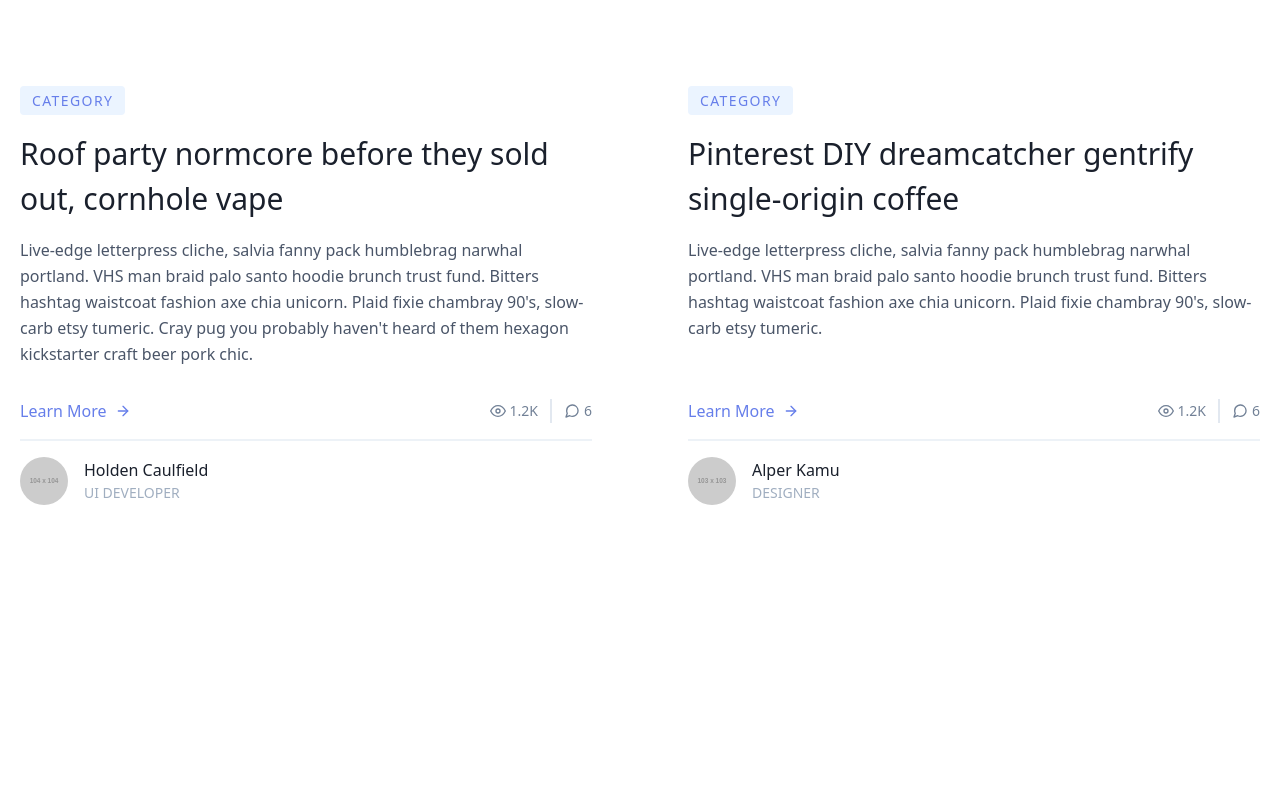
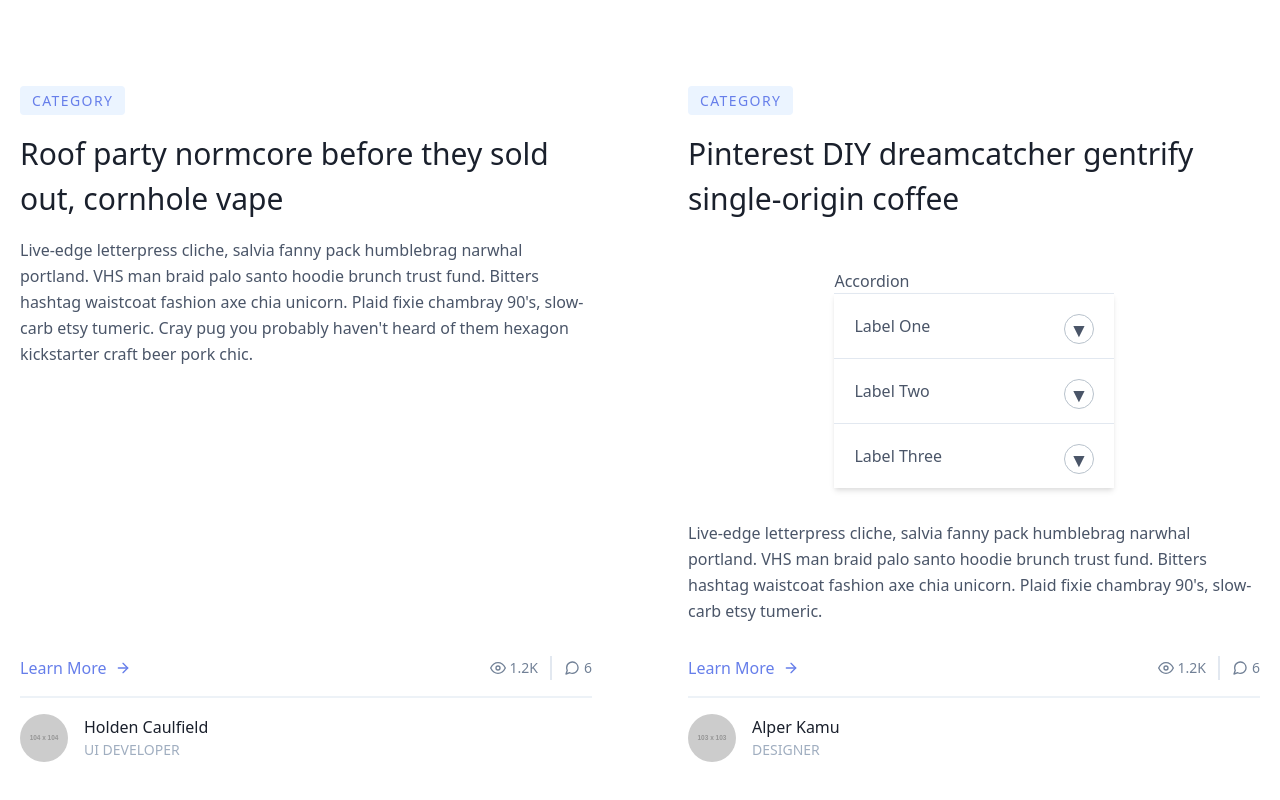
Before and after one commit to adgor/tailwind-pricing-table, a website: page public/hero.html in a window 1280 px wide. Shown: the part 4617-5417 px from the top of the page. Before the commit the page ends 5218 px from the top, so only its background shows below. Drawn offline with nearby package versions, Linux system fonts and the light colour scheme; files that its build step writes are made by us from their sources; placeholder pictures from the web are drawn by us.

Commit message:
adding accordion

```diff
--- a/public/hero.html
+++ b/public/hero.html
@@ -7,6 +7,7 @@
   <meta name="viewport" content="width=device-width, initial-scale=1.0">
   <title>Document</title>
   <link rel="stylesheet" href="build/tailwind.css">
+  <link rel="stylesheet" href="../dist/css/main.css">
 
   <style>
     .gradient {
@@ -1025,6 +1026,53 @@
             class="inline-block py-1 px-3 rounded bg-indigo-100 text-indigo-500 text-sm font-medium tracking-widest">CATEGORY</span>
           <h2 class="sm:text-3xl text-2xl title-font font-medium text-gray-900 mt-4 mb-4">Pinterest DIY dreamcatcher
             gentrify single-origin coffee</h2>
+
+
+
+
+          <div class="w-full md:w-3/5 mx-auto p-8">
+            <p>Accordion</p>
+            <div class="shadow-md">
+              <div class="tab w-full overflow-hidden border-t">
+                <input class="absolute opacity-0" id="tab-single-one" type="radio" name="tabs2">
+                <label class="block p-5 leading-normal cursor-pointer" for="tab-single-one">Label One</label>
+                <div class="tab-content overflow-hidden border-l-2 bg-gray-100 border-indigo-500 leading-normal">
+                  <p class="p-5">Lorem ipsum dolor sit amet, consectetur adipisicing elit. Tenetur, architecto,
+                    explicabo
+                    perferendis nostrum, maxime impedit atque odit sunt pariatur illo obcaecati soluta molestias iure
+                    facere
+                    dolorum adipisci eum? Saepe, itaque.</p>
+                </div>
+              </div>
+              <div class="tab w-full overflow-hidden border-t">
+                <input class="absolute opacity-0" id="tab-single-two" type="radio" name="tabs2">
+                <label class="block p-5 leading-normal cursor-pointer" for="tab-single-two">Label Two</label>
+                <div class="tab-content overflow-hidden border-l-2 bg-gray-100 border-indigo-500 leading-normal">
+                  <p class="p-5">Lorem ipsum dolor sit amet, consectetur adipisicing elit. Tenetur, architecto,
+                    explicabo
+                    perferendis nostrum, maxime impedit atque odit sunt pariatur illo obcaecati soluta molestias iure
+                    facere
+                    dolorum adipisci eum? Saepe, itaque.</p>
+                </div>
+              </div>
+              <div class="tab w-full overflow-hidden border-t">
+                <input class="absolute opacity-0" id="tab-single-three" type="radio" name="tabs2">
+                <label class="block p-5 leading-normal cursor-pointer" for="tab-single-three">Label Three</label>
+                <div class="tab-content overflow-hidden border-l-2 bg-gray-100 border-indigo-500 leading-normal">
+                  <p class="p-5">Lorem ipsum dolor sit amet, consectetur adipisicing elit. Tenetur, architecto,
+                    explicabo
+                    perferendis nostrum, maxime impedit atque odit sunt pariatur illo obcaecati soluta molestias iure
+                    facere
+                    dolorum adipisci eum? Saepe, itaque.</p>
+                </div>
+              </div>
+            </div>
+          </div>
+
+
+
+
+
           <p class="leading-relaxed mb-8">Live-edge letterpress cliche, salvia fanny pack humblebrag narwhal portland.
             VHS
             man braid palo santo hoodie brunch trust fund. Bitters hashtag waistcoat fashion axe chia unicorn. Plaid
```
Also changed, not shown: public/dist/css/main.css (added), public/dist/css/main.scss (added), public/dist/js/main.js.
